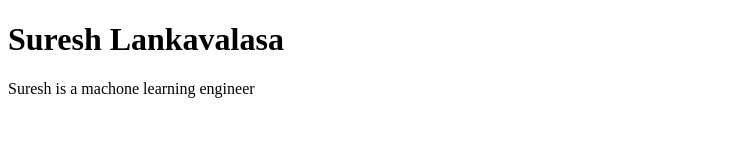
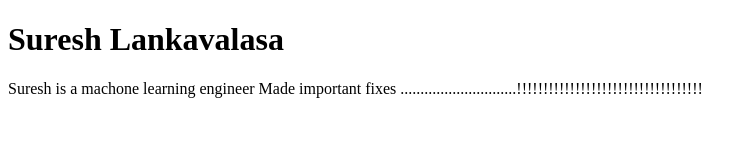
Before and after one commit to LankavalasaSuresh/my-portfolio, a plain HTML site: page home.html in a window 1280 px wide. Shown: the whole page, without its empty margins (0-755 px from the left). Drawn offline with Linux system fonts and the light colour scheme.

Commit message:
Made important fixes to home.html page

```diff
--- a/home.html
+++ b/home.html
@@ -10,6 +10,7 @@
     <h1>Suresh Lankavalasa</h1>
     <p>
         Suresh is a machone learning engineer
+        Made important fixes .............................!!!!!!!!!!!!!!!!!!!!!!!!!!!!!!!!!!!
     </p>
 
 </body>
```
